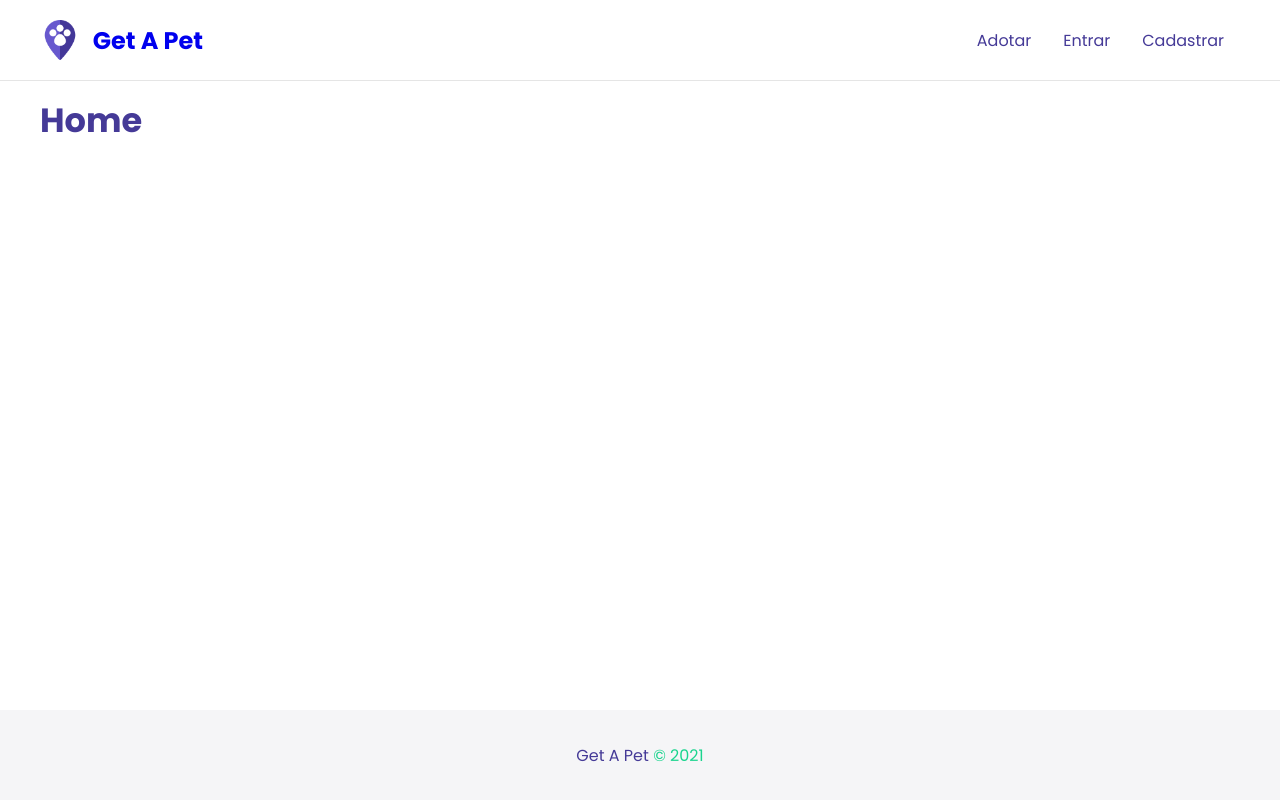
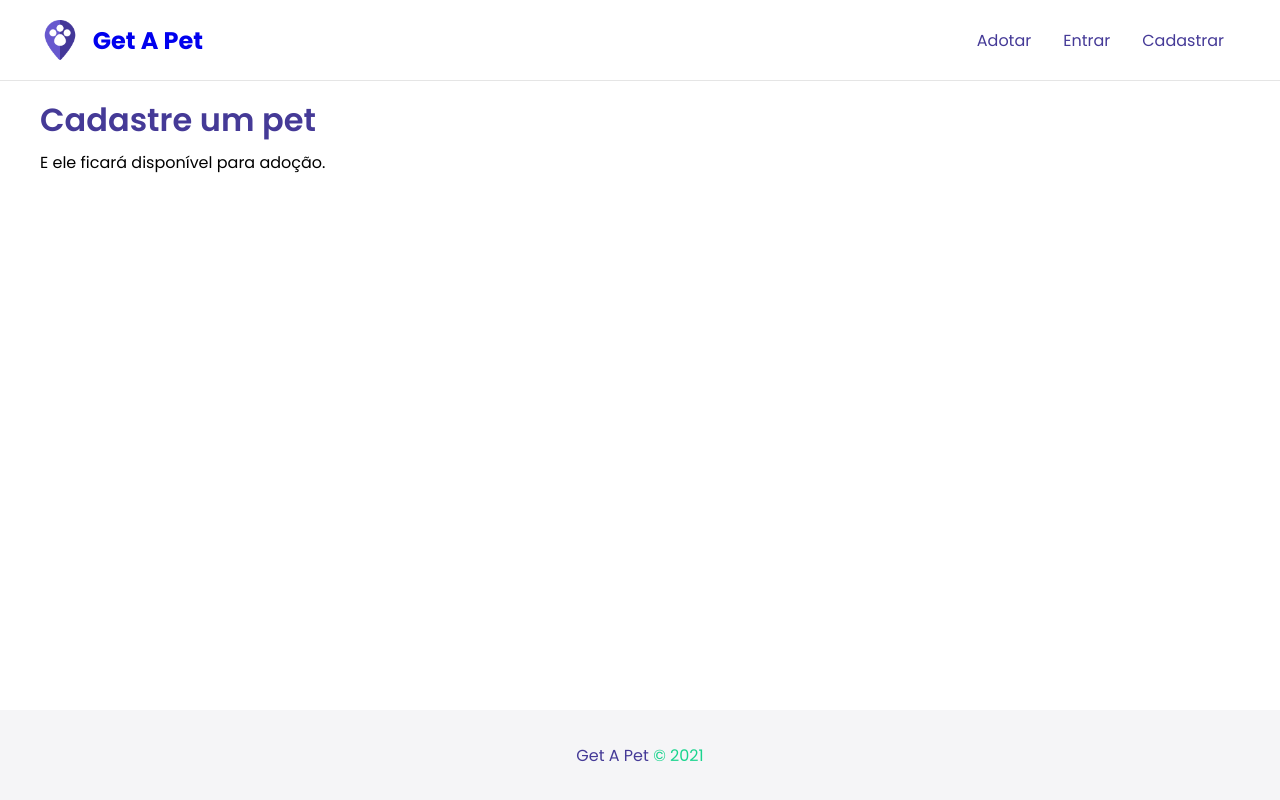
Before and after one commit to brunomart97/get-a-pet, a React (Create React App) app in the folder frontend/: page /pet/add in a window 1280 px wide. Built offline with nearby package versions, Linux system fonts and the light colour scheme.

Commit message:
Pet registration page

```diff
--- a/frontend/src/App.js
+++ b/frontend/src/App.js
@@ -16,6 +16,7 @@ import Register from './pages/Auth/Register';
 import Home from './pages/Home';
 import Profile from './pages/Profile';
 import MyPets from './pages/MyPets';
+import AddPet from './pages/AddPet';
 
 // Context
 import { UseProvider } from './context/UserContext';
@@ -37,6 +38,9 @@ function App() {
             <Route path="/pet/mypets">
               <MyPets />
             </Route>
+            <Route path="/pet/add">
+              <AddPet />
+            </Route>
             <Route path="/user/profile">
               <Profile />
             </Route>
--- /dev/null
+++ b/frontend/src/pages/AddPet/index.js
@@ -0,0 +1,18 @@
+import { useState, useEffect } from 'react';
+import { useHistory } from 'react-router-dom';
+import api from '../../utils/api';
+
+import styles from './styles.module.css';
+
+import useFlashMessage from '../../hooks/useFlashMessage';
+
+function AddPet() {
+  return(
+    <section>
+      <h1 className={styles.title}>Cadastre um pet</h1>
+      <p>E ele ficará disponível para adoção.</p>
+    </section>
+  )
+}
+
+export default AddPet;
--- /dev/null
+++ b/frontend/src/pages/AddPet/styles.module.css
@@ -0,0 +1,5 @@
+.title {
+  font-size: 2em;
+  font-weight: 600;
+  margin-bottom: 0.2em;
+}
```
